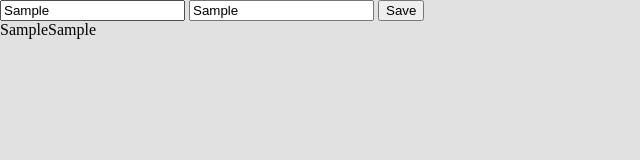
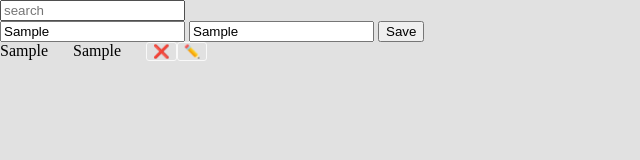
Before and after one commit to Mindaugas-Jacionis/parcel-starter, a website built with Parcel: page src/index.html in a window 1280 px wide. Both pictures are taken after typing "Sample", "Sample" into the empty fields and a click on the button "Save". Shown: the whole page, without its empty margins (0-640 px from the left). Built offline with nearby package versions, Linux system fonts and the light colour scheme.

Commit message:
Adds edit, search, delete functionality & UI

```diff
--- a/package.json
+++ b/package.json
@@ -23,6 +23,7 @@
   },
   "homepage": "https://github.com/Mindaugas-Jacionis/parcel-starter#readme",
   "devDependencies": {
-    "parcel": "^1.12.3"
+    "parcel": "^1.12.3",
+    "sass": "^1.20.3"
   }
 }
--- a/src/contacts/index.js
+++ b/src/contacts/index.js
@@ -1,16 +1,27 @@
 let contacts = [];
 
-const getContacts = () => contacts;
+const getContacts = () => [...contacts];
 const addContact = contact => {
-  contacts = [...contacts, { ...contact, id: new Date().getTime() }];
+  contacts = [...contacts, { ...contact, id: new Date().getTime(), editing: false }];
 };
 
 const deleteContact = id => {
-  contacts = contacts.filter(contact => contact.id == id);
+  contacts = contacts.filter(contact => contact.id != id);
+};
+
+const updateContact = (id, newInfo) => {
+  contacts = contacts.map(contact => {
+    if (contact.id == id) {
+      return { ...contact, ...newInfo };
+    }
+
+    return contact;
+  });
 };
 
 module.exports = {
   getContacts,
   addContact,
   deleteContact,
+  updateContact,
 };
--- a/src/index.html
+++ b/src/index.html
@@ -5,12 +5,14 @@
     <meta name="viewport" content="width=device-width, initial-scale=1.0" />
     <meta http-equiv="X-UA-Compatible" content="ie=edge" />
     <title>Example App</title>
-    <link href="index.css" rel="stylesheet" />
   </head>
   <body>
+    <form id="search-form">
+      <input type="text" name="search" placeholder="search" />
+    </form>
     <form id="add-form">
       <input type="text" name="name" placeholder="name" />
-      <input type="text" name="phone" placeholder="name" />
+      <input type="text" name="phone" placeholder="phone" />
       <button type="submit">Save</button>
     </form>
     <div id="app"></div>
--- a/src/index.js
+++ b/src/index.js
@@ -1,21 +1,61 @@
 const contacts = require('./contacts');
+require('./index.scss');
+
+let searchValue = '';
 
 function render() {
   const addressBook = contacts.getContacts();
   const app = document.getElementById('app');
+  app.innerHTML = null;
 
-  addressBook.forEach(contact => {
-    const container = document.createElement('div');
-    const name = document.createElement('span');
-    const phone = document.createElement('span');
+  addressBook
+    .filter(contact => {
+      const normalizedName = contact.name.toLowerCase();
+      const normalizedSearch = searchValue.toLowerCase();
 
-    name.textContent = contact.name;
-    phone.textContent = contact.phone;
+      const hasName = normalizedName.includes(normalizedSearch);
+      const hasPhone = contact.phone.includes(normalizedSearch);
 
-    container.appendChild(name);
-    container.appendChild(phone);
-    app.appendChild(container);
-  });
+      return hasName || hasPhone;
+    })
+    .forEach(contact => {
+      const container = document.createElement('div');
+      const name = document.createElement(contact.editing ? 'input' : 'span');
+      const phone = document.createElement(contact.editing ? 'input' : 'span');
+      const deleteButton = document.createElement('button');
+      const editButton = document.createElement('button');
+
+      name[contact.editing ? 'value' : 'textContent'] = contact.name;
+      phone[contact.editing ? 'value' : 'textContent'] = contact.phone;
+      deleteButton.textContent = '❌';
+      deleteButton.type = 'button';
+      editButton.textContent = contact.editing ? '✅' : '✏️';
+      editButton.type = 'button';
+
+      deleteButton.addEventListener('click', () => {
+        contacts.deleteContact(contact.id);
+        render();
+      });
+
+      phone.addEventListener('input', e => {
+        contacts.updateContact(contact.id, { phone: e.target.value });
+      });
+
+      name.addEventListener('input', e => {
+        contacts.updateContact(contact.id, { name: e.target.value });
+      });
+
+      editButton.addEventListener('click', () => {
+        contacts.updateContact(contact.id, { editing: !contact.editing });
+        render();
+      });
+
+      container.appendChild(name);
+      container.appendChild(phone);
+      container.appendChild(deleteButton);
+      container.appendChild(editButton);
+      app.appendChild(container);
+    });
 }
 
 function addFormListener(e) {
@@ -28,9 +68,16 @@ function addFormListener(e) {
   render();
 }
 
+function searchFormListener(e) {
+  searchValue = e.target.value;
+  render();
+}
+
 document.addEventListener('DOMContentLoaded', () => {
   const form = document.getElementById('add-form');
+  const search = document.getElementById('search-form');
 
   form.addEventListener('submit', addFormListener);
+  search.addEventListener('input', searchFormListener);
   render();
 });
--- /dev/null
+++ b/src/index.scss
@@ -0,0 +1,22 @@
+html, body {
+  margin: 0;
+  padding: 0;
+  background: #e1e1e1;
+}
+
+#app div {
+  span {
+    margin-right: 25px;
+  }
+  button {
+    background: transparent;
+    box-shadow: none;
+    border: 1px solid #f9f9f9;
+    border-radius: 3px;
+    cursor: pointer;
+
+    &:hover {
+      background: #f9f9f9;
+    }
+  }
+}
```
Also changed, not shown: src/index.css (deleted), 1 other file.
